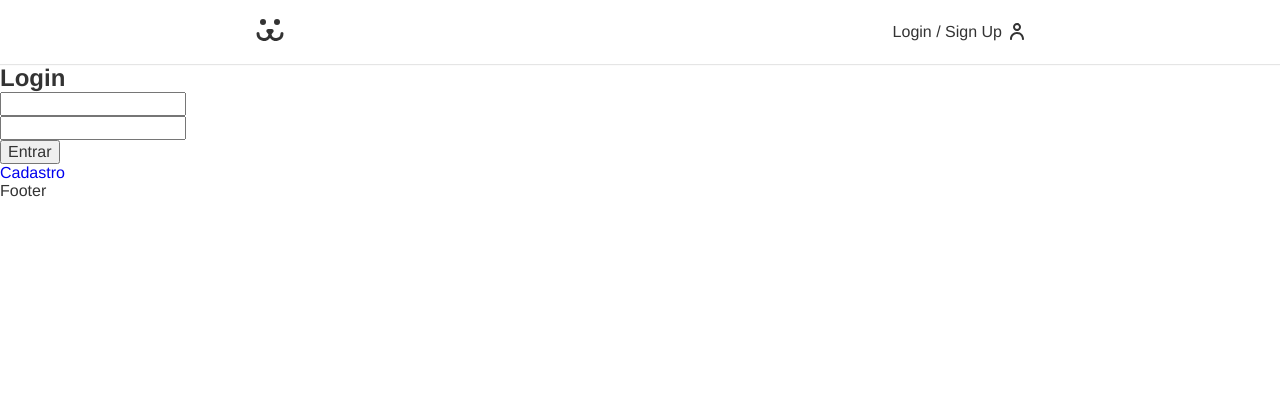
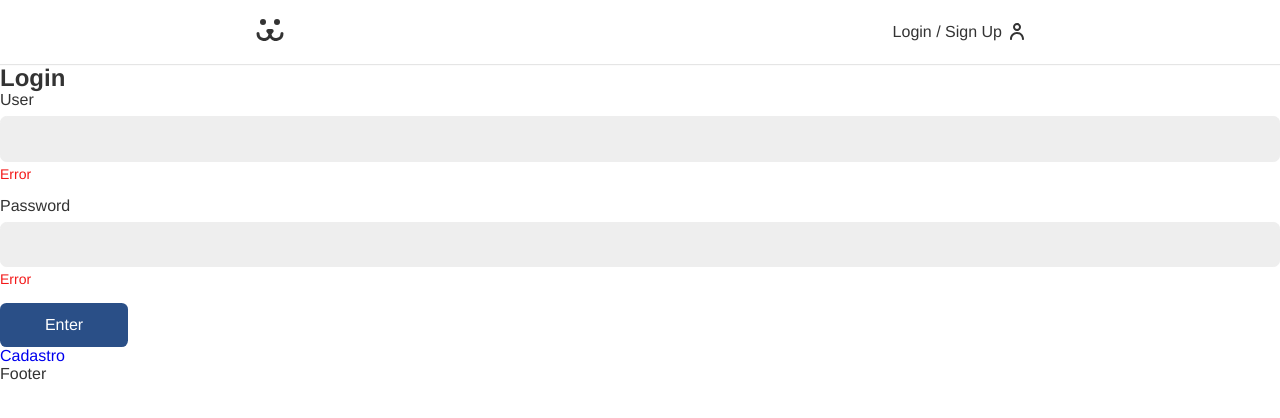
Before and after one commit to marcoscarvalhodev/Dogs, a React (Create React App) app in the folder dogs/: page /login in a window 1280 px wide. Shown: the top 418 px of the page. Built offline with nearby package versions, Linux system fonts and the light colour scheme.

Commit message:
button and inputs from login section were added and styled

```diff
--- /dev/null
+++ b/dogs/src/Components/Forms/Button.jsx
@@ -0,0 +1,12 @@
+import React from 'react';
+import styles from './Button.module.css'
+
+const Button = ({children, ...props}) => {
+  return (
+    <div>
+      <button {...props} className={styles.button}>{children}</button>
+    </div>
+  )
+}
+
+export default Button
--- /dev/null
+++ b/dogs/src/Components/Forms/Button.module.css
@@ -0,0 +1,24 @@
+.button {
+  font-size: 1rem;
+  font-family: var(--type-first);
+  cursor: pointer;
+  border: none;
+  border-radius: 0.4rem;
+  background: #2a4f87;
+  color: #ffffff;
+  min-width: 8rem;
+  padding: 0.8rem 1.2rem;
+  box-sizing: border-box;
+  transition: 0.5s;
+}
+
+.button:hover,
+.button:focus {
+  outline: none;
+  box-shadow: 0 0 0 3px #b2d2f7d8, 0 0 0 4px #2a4f87;
+}
+
+.button:disabled {
+  opacity: 0.5;
+  cursor: wait;
+}
--- /dev/null
+++ b/dogs/src/Components/Forms/Input.jsx
@@ -0,0 +1,15 @@
+import React from 'react';
+import styles from './Input.module.css'
+
+const Input = ({label, type, name}) => {
+  return (
+      <div className={styles.wrapper}>
+        <label className={styles.label} htmlFor={name}>{label}</label>
+      <input id={name} type={type} className={styles.input} />
+      <p className={styles.error}>Error</p>
+      </div>
+
+  )
+}
+
+export default Input
--- /dev/null
+++ b/dogs/src/Components/Forms/Input.module.css
@@ -0,0 +1,35 @@
+.wrapper {
+  margin-bottom: 1rem;
+}
+
+.input {
+  border: 1px solid #eee;
+  display: block;
+  width: 100%;
+  font-size: 1rem;
+  padding: 0.8rem;
+  border-radius: 0.4rem;
+  background: #eee;
+  transition: 0.5s;
+}
+
+.input:focus,
+.input:hover {
+  outline: none;
+  border-color: #2a4f87;
+  background: #ffffff;
+  box-shadow: 0 0 0 3px #b2d2f7d8;
+}
+
+.label {
+  display: block;
+  font-size: 1rem;
+  line-height: 1;
+  padding-bottom: 0.5rem;
+}
+
+.error {
+  color: #f31919;
+  font-size: 0.875rem;
+  margin-top: 0.25rem;
+}
--- a/dogs/src/Components/Login/LoginForm.jsx
+++ b/dogs/src/Components/Login/LoginForm.jsx
@@ -1,5 +1,7 @@
 import React from 'react'
 import { Link } from 'react-router-dom'
+import Input from '../Forms/Input';
+import Button from '../Forms/Button';
 
 const LoginForm = () => {
   const [username, setUsername] = React.useState('');
@@ -25,10 +27,9 @@ const LoginForm = () => {
     <section>
       <h1>Login</h1>
       <form action="" onSubmit={handleSubmit}>
-        <input type="text" value={username} onChange={({target})=> setUsername(target.value)}/>
-
-        <input type="password" value={password} onChange={({target})=> setPassword(target.value)}/>
-        <button>Entrar</button>
+        <Input name="username" label="User" type="text"/>
+        <Input name="password" label="Password" type="password"/>
+        <Button>Enter</Button>
       </form>
       <Link to='/login/criar'>Cadastro</Link>
     </section>
```
Also changed, not shown: 11 other files (tests, documents, lock files or other folders).
